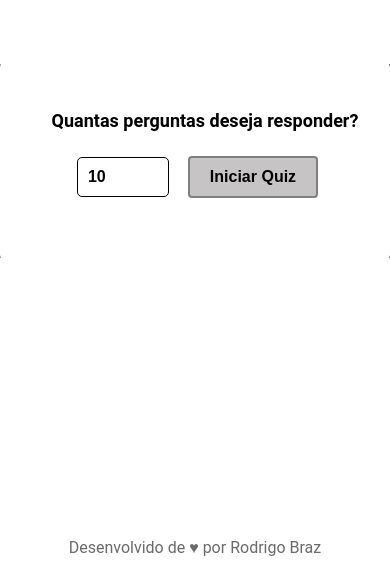
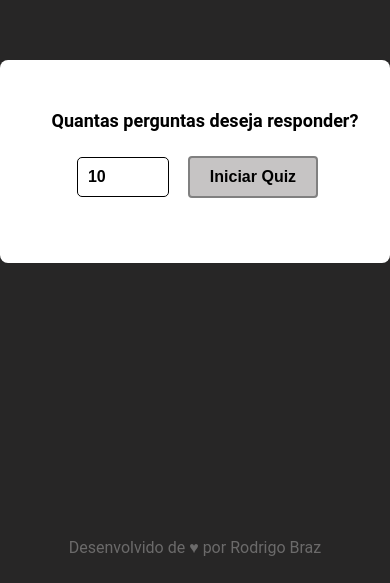
Before and after one commit to orodrigobraz/quiztop, a plain HTML site: page index.html in a window 390 px wide. Shown: the part 261-844 px from the top of the page. Drawn offline with Linux system fonts and the light colour scheme.

Commit message:
Atualizações

```diff
--- a/style.css
+++ b/style.css
@@ -10,6 +10,13 @@ body {
     align-items: center;
     min-height: 100vh;
 }
+
+@media screen and (max-width: 900px) {
+    body {
+      background-image: none;
+      background-color: #272626;
+    }
+  }
 
 .quiz-container {
     background-color: #ffffff;
```
